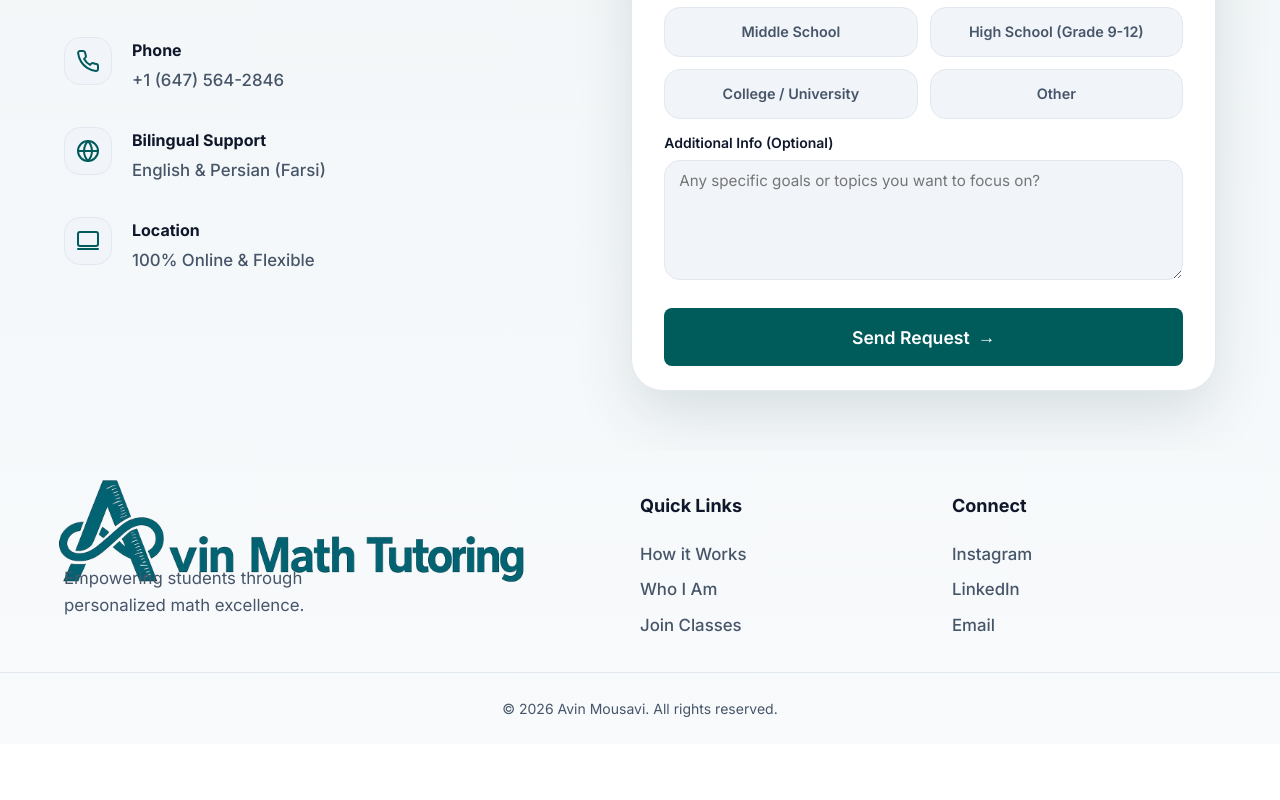
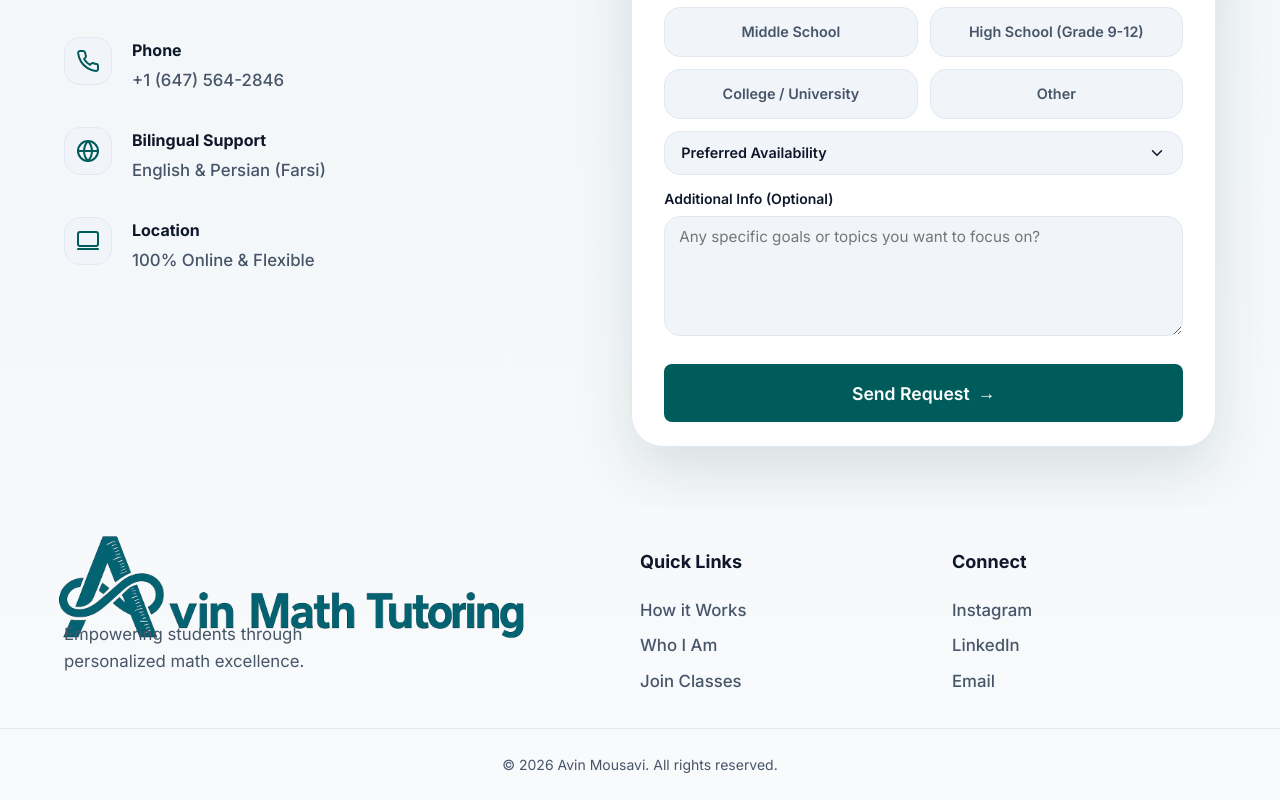
Before and after one commit to parsaabbasian/Math_Tutoring, a Next.js app: page / in a window 1280 px wide. Shown: the part 2296-3096 px from the top of the page. Before the commit the page ends 3040 px from the top, so only its background shows below. Built offline with nearby package versions, Linux system fonts and the light colour scheme.

Commit message:
Convert availability grid to a collapsible section to save form space

```diff
--- a/src/app/components/Contact.module.css
+++ b/src/app/components/Contact.module.css
@@ -259,6 +259,87 @@
   background: #fef2f2 !important;
 }
 
+.availabilityToggle {
+  display: flex;
+  justify-content: space-between;
+  align-items: center;
+  width: 100%;
+  padding: 12px 16px;
+  background: var(--surface-alt);
+  border: 1px solid var(--border);
+  border-radius: var(--radius-md);
+  color: var(--foreground);
+  font-weight: 600;
+  font-size: 0.9rem;
+  cursor: pointer;
+  transition: var(--transition);
+}
+
+.availabilityToggle:hover {
+  border-color: var(--primary);
+  background: var(--primary-light);
+}
+
+/* Availability Grid Styles */
+.availabilityGrid {
+  display: flex;
+  flex-direction: column;
+  gap: 4px;
+  background: var(--surface-alt);
+  padding: 12px;
+  border-radius: 12px;
+  border: 1px solid var(--border);
+  overflow-x: auto;
+}
+
+.timeLabels {
+  display: grid;
+  grid-template-columns: 80px repeat(3, 1fr);
+  gap: 4px;
+  margin-bottom: 4px;
+}
+
+.timeLabel {
+  font-size: 0.75rem;
+  font-weight: 700;
+  color: var(--text-muted);
+  text-align: center;
+  text-transform: uppercase;
+  letter-spacing: 0.5px;
+}
+
+.dayRow {
+  display: grid;
+  grid-template-columns: 80px repeat(3, 1fr);
+  gap: 4px;
+  align-items: center;
+}
+
+.dayLabel {
+  font-size: 0.85rem;
+  font-weight: 600;
+  color: var(--foreground);
+}
+
+.slotBtn {
+  height: 32px;
+  background: var(--surface);
+  border: 1px solid var(--border);
+  border-radius: 6px;
+  transition: all 0.2s ease;
+}
+
+.slotBtn:hover {
+  border-color: var(--primary);
+  background: var(--primary-light);
+}
+
+.slotBtn.selectedSlot {
+  background: var(--primary);
+  border-color: var(--primary);
+  box-shadow: 0 2px 8px var(--primary-light);
+}
+
 @media (max-width: 992px) {
   .contactContainer {
     grid-template-columns: 1fr;
--- a/src/app/components/Contact.tsx
+++ b/src/app/components/Contact.tsx
@@ -47,6 +47,15 @@ export default function Contact() {
   const [tutoringType, setTutoringType] = useState<'online' | 'in-person'>('online');
   const [address, setAddress] = useState('');
   const [isEligible, setIsEligible] = useState(true);
+  const [selectedSlots, setSelectedSlots] = useState<string[]>([]);
+  const [showAvailability, setShowAvailability] = useState(false);
+
+  const toggleSlot = (day: string, time: string) => {
+    const slot = `${day}-${time}`;
+    setSelectedSlots(prev =>
+      prev.includes(slot) ? prev.filter(s => s !== slot) : [...prev, slot]
+    );
+  };
 
   const checkEligibility = (val: string) => {
     if (tutoringType === 'online') {
@@ -227,6 +236,47 @@ export default function Contact() {
                   </div>
                 </div>
 
+                {/* Availability Toggle */}
+                <div className={styles.inputGroup}>
+                  <button
+                    type="button"
+                    className={styles.availabilityToggle}
+                    onClick={() => setShowAvailability(!showAvailability)}
+                  >
+                    <span>{t.form.availability}</span>
+                    <svg
+                      width="18" height="18" viewBox="0 0 24 24" fill="none" stroke="currentColor" strokeWidth="2" strokeLinecap="round" strokeLinejoin="round"
+                      style={{ transform: showAvailability ? 'rotate(180deg)' : 'none', transition: 'transform 0.3s ease' }}
+                    >
+                      <polyline points="6 9 12 15 18 9"></polyline>
+                    </svg>
+                  </button>
+
+                  {showAvailability && (
+                    <div className={`${styles.availabilityGrid} fade-in`}>
+                      <div className={styles.timeLabels}>
+                        <div></div>
+                        {t.form.times.map(time => <div key={time} className={styles.timeLabel}>{time}</div>)}
+                      </div>
+                      {t.form.days.map(day => (
+                        <div key={day} className={styles.dayRow}>
+                          <div className={styles.dayLabel}>{day}</div>
+                          {t.form.times.map(time => (
+                            <button
+                              key={`${day}-${time}`}
+                              type="button"
+                              className={`${styles.slotBtn} ${selectedSlots.includes(`${day}-${time}`) ? styles.selectedSlot : ''}`}
+                              onClick={() => toggleSlot(day, time)}
+                              aria-pressed={selectedSlots.includes(`${day}-${time}`)}
+                            />
+                          ))}
+                        </div>
+                      ))}
+                    </div>
+                  )}
+                  <input type="hidden" name="availability" value={selectedSlots.join(', ')} />
+                </div>
+
                 <div className={styles.inputGroup}>
                   <label htmlFor="message" className={styles.label}>{t.form.message}</label>
                   <textarea id="message" name="message" className={styles.textarea} placeholder={language === 'fa' ? "هرگونه هدف یا موضوع خاصی که می‌خواهید روی آن تمرکز کنید..." : "Any specific goals or topics you want to focus on?"}></textarea>
--- a/src/app/translations.ts
+++ b/src/app/translations.ts
@@ -86,6 +86,9 @@ export const translations = {
         inPerson: "In-person",
         address: "Address or Postal Code",
         notEligible: "In-person tutoring is currently only available in the North York / Vaughan area. We'd love to help you Online!",
+        availability: "Preferred Availability",
+        days: ["Mon", "Tue", "Wed", "Thu", "Fri", "Sat", "Sun"],
+        times: ["Morning", "Afternoon", "Evening"],
       }
     },
     footer: {
@@ -182,6 +185,9 @@ export const translations = {
         inPerson: "حضوری",
         address: "آدرس یا کد پستی",
         notEligible: "آموزش حضوری در حال حاضر فقط در منطقه North York و Vaughan امکان‌پذیر است. خوشحال می‌شویم به صورت آنلاین در خدمت شما باشیم!",
+        availability: "زمان‌های پیشنهادی",
+        days: ["شنبه", "یکشنبه", "دوشنبه", "سه‌شنبه", "چهارشنبه", "پنج‌شنبه", "جمعه"],
+        times: ["صبح", "عصر", "غروب"],
       }
     },
     footer: {
```
